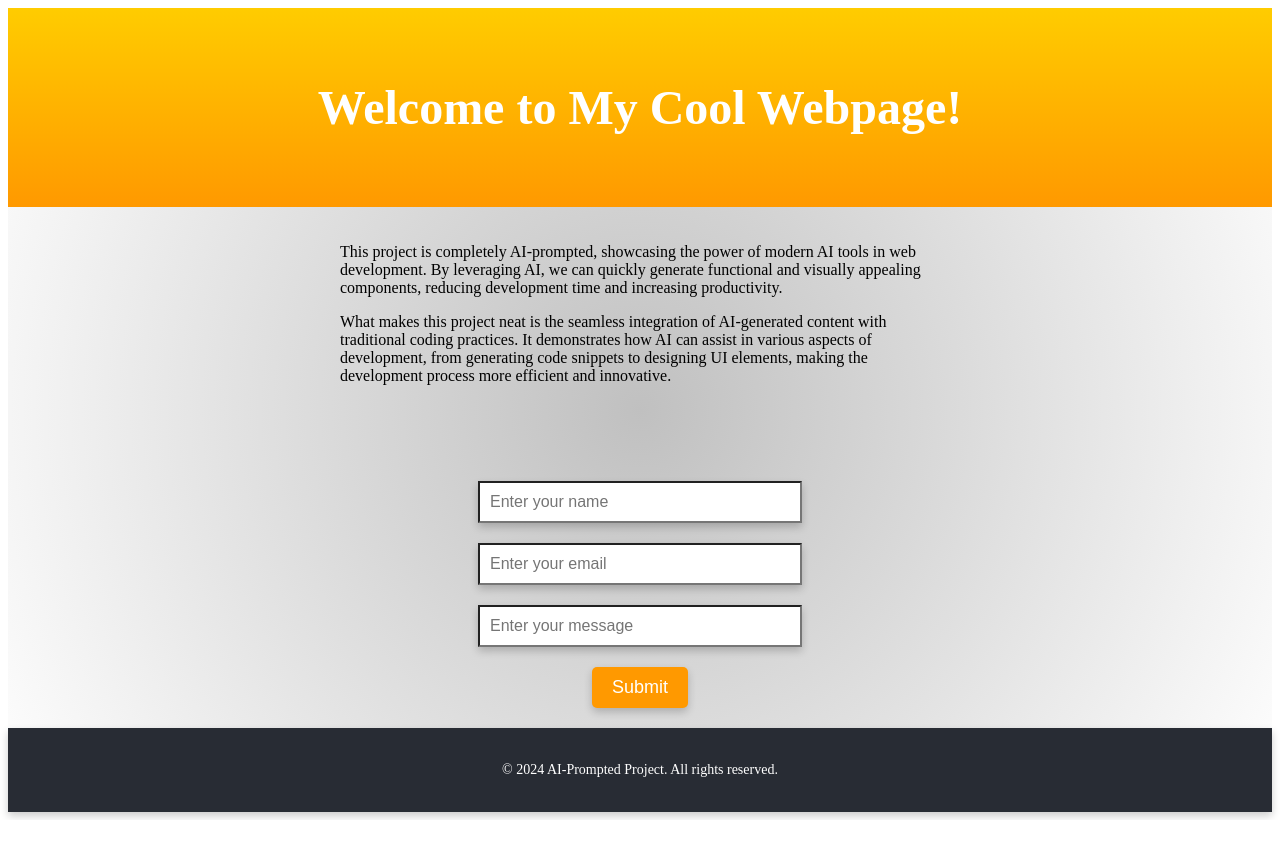
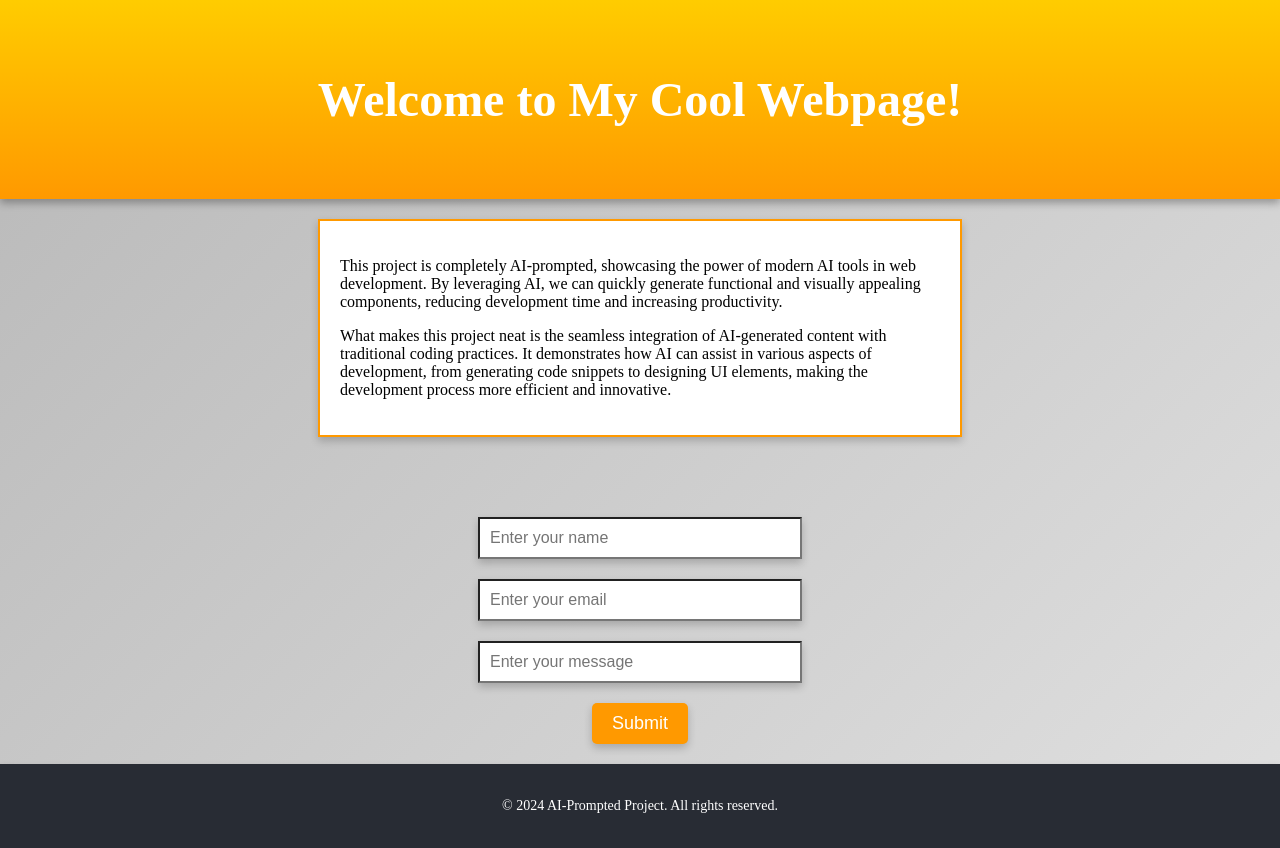
Before and after one commit to CorwinHiatt/ai-frontend, a React (Create React App) app: page / in a window 1280 px wide. Before the commit the page ends 820 px from the top, so only its background shows below. Built offline with nearby package versions, Linux system fonts and the light colour scheme.

Commit message:
minor styling changes

```diff
--- a/src/App.css
+++ b/src/App.css
@@ -1,9 +1,17 @@
+html, body {
+  margin: 0;
+  padding: 0;
+  height: 100%;
+}
+
 .App {
   text-align: center;
   display: flex;
   flex-direction: column;
   min-height: 100vh;
-  background: radial-gradient(circle, silver, white);
+  /* Update background to a metallic look */
+  background: linear-gradient(135deg, #b8b8b8, #e0e0e0);
+  overflow: auto; /* Ensure content is scrollable if it exceeds the viewport height */
 }
 
 .App-header {
@@ -12,6 +20,10 @@
   color: white;
   font-size: 24px;
   background-image: linear-gradient(to bottom, #ffcc00, #ff9900);
+  /* Add box-shadow to make it look separate */
+  box-shadow: 0 4px 8px rgba(0, 0, 0, 0.3);
+  z-index: 1; /* Ensure the header is above other elements */
+  position: relative;
 }
 
 .App-footer {
@@ -37,6 +49,11 @@
   margin-bottom: 40px;
   max-width: 600px;
   text-align: left;
+  /* Add border around the paragraphs */
+  border: 2px solid #ff9900;
+  padding: 20px;
+  background: #fff;
+  box-shadow: 0 4px 8px rgba(0, 0, 0, 0.2);
 }
 
 .text-boxes {
```
